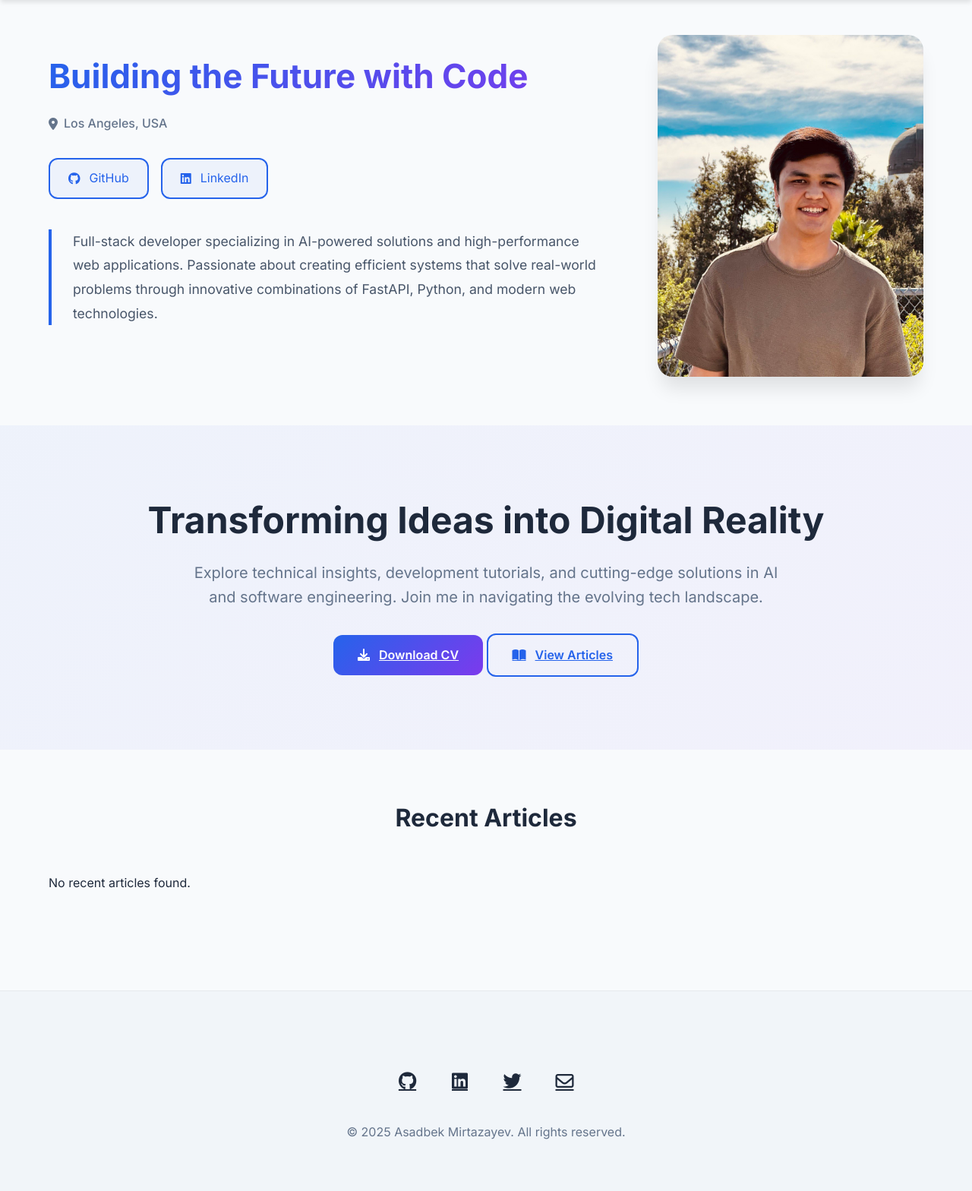
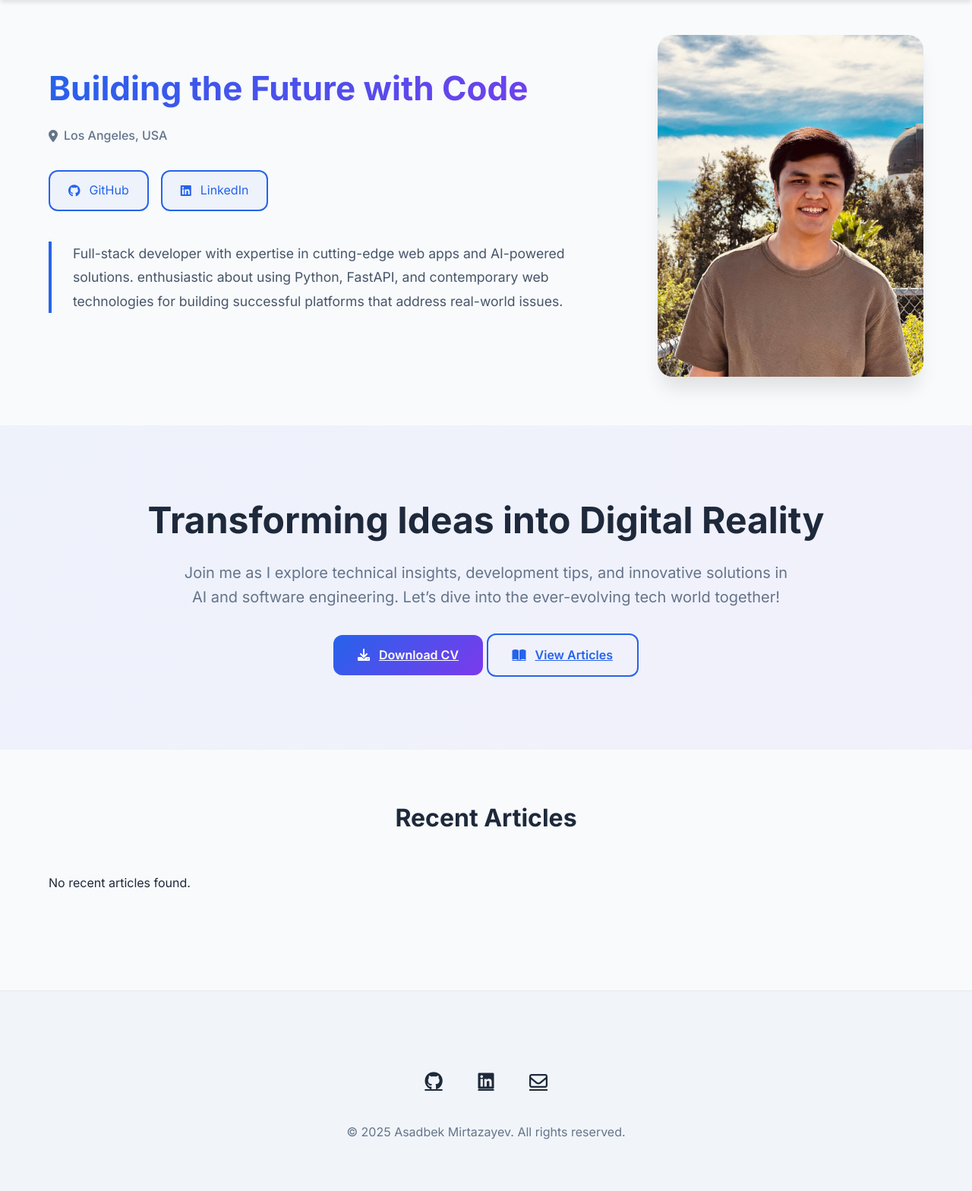
Before and after one commit to mirtazayev/mirtazayevBlog, a FastAPI app: page / in a window 1280 px wide. Shown: the part 82-1650 px from the top of the page at 76% size. Run offline with FastAPI, Linux system fonts and the light colour scheme; data that the repository does not hold is empty.

Commit message:
fixed bugs

```diff
--- a/templates/main/index.html
+++ b/templates/main/index.html
@@ -3,7 +3,7 @@
 <head>
     <meta charset="UTF-8">
     <meta name="viewport" content="width=device-width, initial-scale=1.0">
-    <title>Asadbek Mirtazayev | Tech Innovator</title>
+    <title>Asadbek Mirtazayev | Blog </title>
     <link rel="stylesheet" href="https://cdnjs.cloudflare.com/ajax/libs/font-awesome/6.0.0/css/all.min.css">
     <link rel="preconnect" href="https://fonts.googleapis.com">
     <link rel="preconnect" href="https://fonts.gstatic.com" crossorigin>
@@ -496,9 +496,9 @@
                 </a>
             </div>
             <p class="summary">
-                Full-stack developer specializing in AI-powered solutions and high-performance web applications.
-                Passionate about creating efficient systems that solve real-world problems through innovative
-                combinations of FastAPI, Python, and modern web technologies.
+                Full-stack developer with expertise in cutting-edge web apps and AI-powered solutions. enthusiastic
+                about using Python, FastAPI, and contemporary web technologies for building successful platforms that
+                address real-world issues.
             </p>
         </div>
         <img src="/static/main/logo.png"
@@ -510,8 +510,8 @@
 <section class="hero">
     <h1>Transforming Ideas into Digital Reality</h1>
     <p class="hero-subtext">
-        Explore technical insights, development tutorials, and cutting-edge solutions in AI
-        and software engineering. Join me in navigating the evolving tech landscape.
+        Join me as I explore technical insights, development tips, and innovative solutions in AI and software
+        engineering. Let’s dive into the ever-evolving tech world together!
     </p>
     <div class="cta-buttons">
         <a href="/static/main/resume/asadbek.pdf" download="Asadbek_Mirtazayev_CV.pdf" class="btn btn-primary">
@@ -559,9 +559,6 @@
         <a href="https://www.linkedin.com/in/mirtazayev/" aria-label="LinkedIn" target="_blank" rel="noopener">
             <i class="fab fa-linkedin"></i>
         </a>
-        <a href="https://twitter.com/" aria-label="Twitter" target="_blank" rel="noopener">
-            <i class="fab fa-twitter"></i>
-        </a>
         <a href="mailto:mirtazayev.2004@gmail.com" aria-label="Email">
             <i class="far fa-envelope"></i>
         </a>
```
Also changed, not shown: templates/auth/auth.html (+7 -5 lines), templates/auth/auth_error.html (+5 -5 lines). Lines whose indentation alone changed are shown as unchanged.
